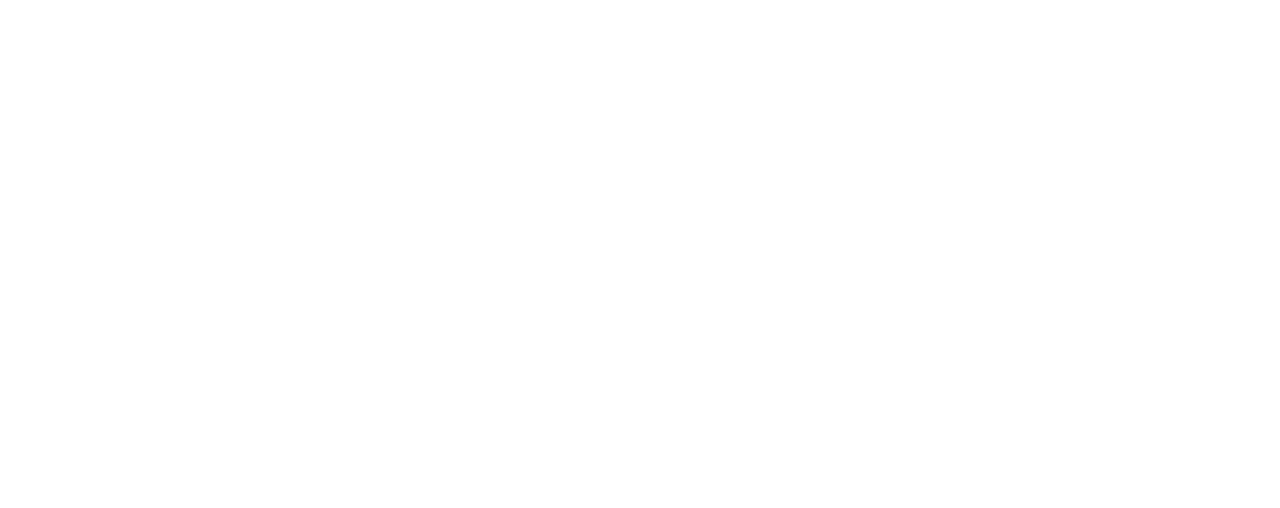
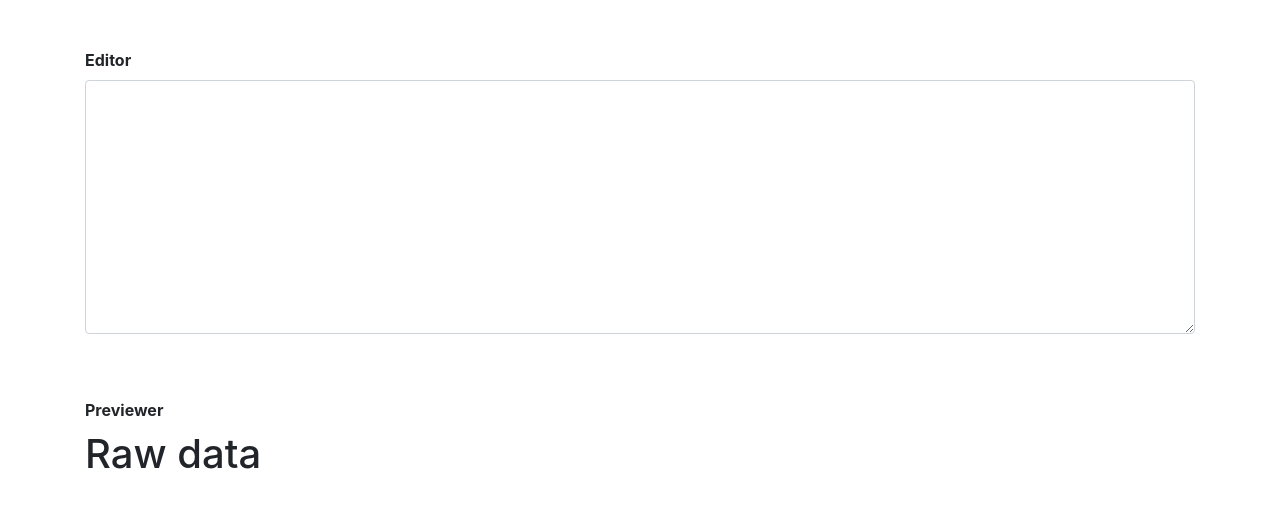
Before and after one commit to GemzBond/markdown-previewer, a React (Create React App) app: page / in a window 1280 px wide. Shown: the top 508 px of the page. Built offline with nearby package versions, Linux system fonts and the light colour scheme.

Commit message:
Initialize some Components

```diff
--- a/public/index.html
+++ b/public/index.html
@@ -1,43 +1,36 @@
-<!DOCTYPE html>
+<!Doctype html>
 <html lang="en">
+
 <head>
-    <meta charset="utf-8" />
-    <link rel="icon" href="%PUBLIC_URL%/favicon.ico" />
-    <meta name="viewport" content="width=device-width, initial-scale=1" />
-    <meta name="theme-color" content="#000000" />
-    <meta
-      name="description"
-      content="Web site created using create-react-app"
-    />
-    <link rel="apple-touch-icon" href="%PUBLIC_URL%/logo192.png" />
-    <!--
-      manifest.json provides metadata used when your web app is installed on a
-      user's mobile device or desktop. See https://developers.google.com/web/fundamentals/web-app-manifest/
-    -->
-    <link rel="manifest" href="%PUBLIC_URL%/manifest.json" />
-    <!--
-      Notice the use of %PUBLIC_URL% in the tags above.
-      It will be replaced with the URL of the `public` folder during the build.
-      Only files inside the `public` folder can be referenced from the HTML.
+  <!-- Required meta tags -->
+  <meta charset="utf-8">
+  <meta name="viewport" content="width=device-width, initial-scale=1, shrink-to-fit=no">
 
-      Unlike "/favicon.ico" or "favicon.ico", "%PUBLIC_URL%/favicon.ico" will
-      work correctly both with client-side routing and a non-root public URL.
-      Learn how to configure a non-root public URL by running `npm run build`.
-    -->
+  <!-- Bootstrap CSS -->
+  <link rel="stylesheet" href="https://stackpath.bootstrapcdn.com/bootstrap/4.4.1/css/bootstrap.min.css"
+    integrity="sha384-Vkoo8x4CGsO3+Hhxv8T/Q5PaXtkKtu6ug5TOeNV6gBiFeWPGFN9MuhOf23Q9Ifjh" crossorigin="anonymous">
+
   <title>Markdown Previwer</title>
 </head>
+
 <body>
   <noscript>You need to enable JavaScript to run this app.</noscript>
-    <div id="root"></div>
-    <!--
-      This HTML file is a template.
-      If you open it directly in the browser, you will see an empty page.
+  <div id="root" class="container">
 
-      You can add webfonts, meta tags, or analytics to this file.
-      The build step will place the bundled scripts into the <body> tag.
+  </div>
+  <script src="https://cdnjs.cloudflare.com/ajax/libs/marked/0.8.0/marked.min.js"></script>
 
-      To begin the development, run `npm start` or `yarn start`.
-      To create a production bundle, use `npm run build` or `yarn build`.
-    -->
+  <!-- Optional JavaScript -->
+  <!-- jQuery first, then Popper.js, then Bootstrap JS -->
+  <script src="https://code.jquery.com/jquery-3.4.1.slim.min.js"
+    integrity="sha384-J6qa4849blE2+poT4WnyKhv5vZF5SrPo0iEjwBvKU7imGFAV0wwj1yYfoRSJoZ+n"
+    crossorigin="anonymous"></script>
+  <script src="https://cdn.jsdelivr.net/npm/popper.js@1.16.0/dist/umd/popper.min.js"
+    integrity="sha384-Q6E9RHvbIyZFJoft+2mJbHaEWldlvI9IOYy5n3zV9zzTtmI3UksdQRVvoxMfooAo"
+    crossorigin="anonymous"></script>
+  <script src="https://stackpath.bootstrapcdn.com/bootstrap/4.4.1/js/bootstrap.min.js"
+    integrity="sha384-wfSDF2E50Y2D1uUdj0O3uMBJnjuUD4Ih7YwaYd1iqfktj0Uod8GCExl3Og8ifwB6"
+    crossorigin="anonymous"></script>
 </body>
+
 </html>
--- a/src/App.js
+++ b/src/App.js
@@ -1,8 +1,12 @@
 import React from 'react';
+import Editor from './components/Editor'
+import Previewer from './components/Previewer'
 
 function App() {
   return (
-    <div className="App">
+    <div>
+      <Editor />
+      <Previewer />
     </div>
   );
 }
--- /dev/null
+++ b/src/components/Editor.js
@@ -0,0 +1,28 @@
+import React, { Component } from 'react'
+
+class Editor extends Component {
+  constructor() {
+    super()
+
+    this.state = {
+      markdown: ''
+    }
+
+    this.handleChange = this.handleChange.bind(this)
+  }
+
+  handleChange(event) {
+    this.setState({ markdown: event.target.value})
+  }
+
+  render() {
+    return (
+      <div class="form-group">
+        <label className="font-weight-bold mt-5">Editor</label>
+        <textarea class="form-control" rows="10" onChange={this.handleChange} value={this.state.markdown}></textarea>
+      </div>
+    )
+  }
+}
+
+export default Editor
--- /dev/null
+++ b/src/components/Previewer.js
@@ -0,0 +1,12 @@
+import React from 'react'
+
+function Previewer() {
+  return (
+    <div>
+      <label className="font-weight-bold mt-5">Previewer</label>
+      <h1>Raw data</h1>
+    </div>
+  )
+}
+
+export default Previewer
```
Lines whose indentation alone changed are shown as unchanged.
